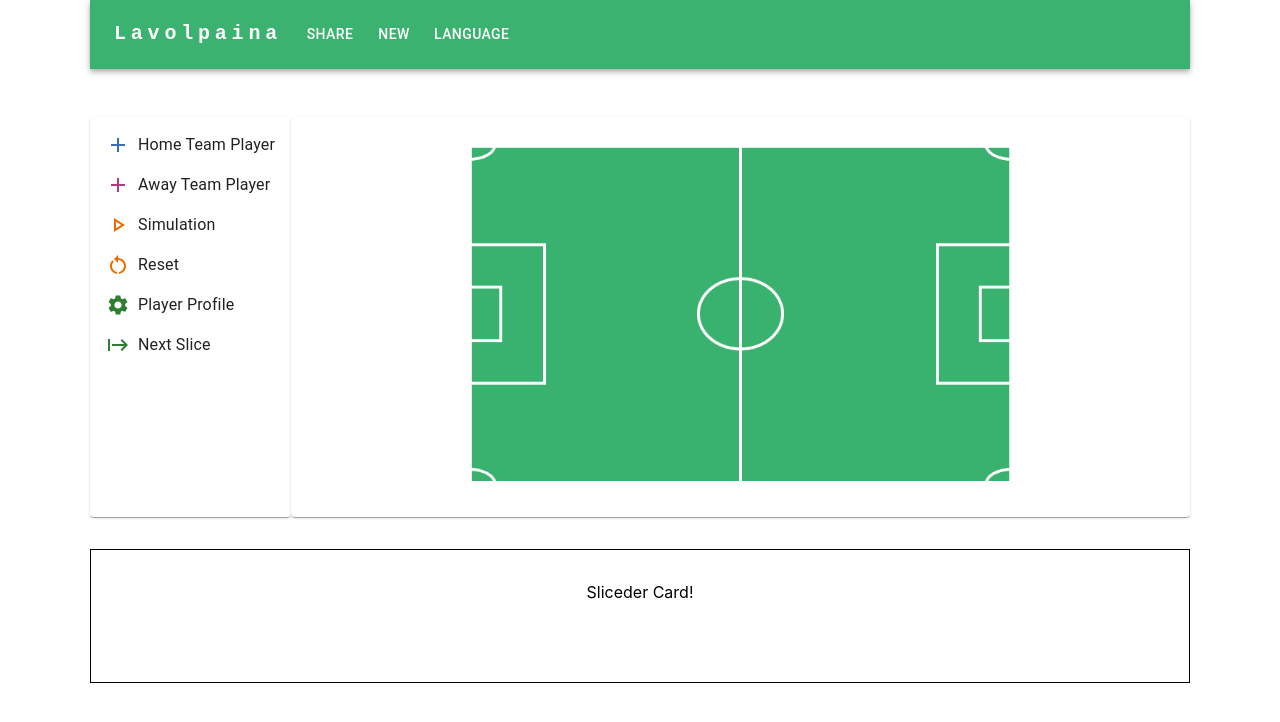
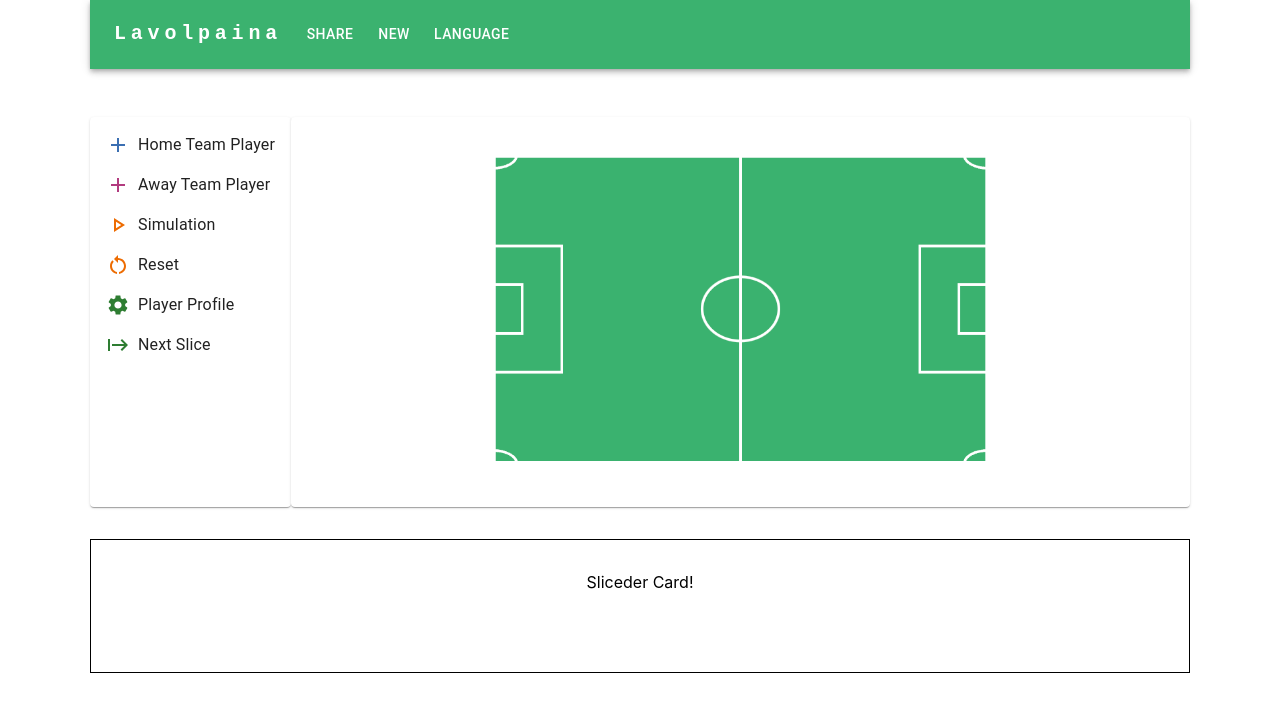
Before and after one commit to twovolanchi-lavolpiana/twovolanchi-front-app, a React (Create React App) app: page / in a window 1280 px wide. Shown: the top 722 px of the page. Built offline with nearby package versions, Linux system fonts and the light colour scheme.

Commit message:
이미지 참조로 그려지는거 진행 중

```diff
--- a/src/component/Board.tsx
+++ b/src/component/Board.tsx
@@ -10,6 +10,7 @@ import { useSelector } from 'react-redux';
 import { RootState } from '../store/Store';
 import { PlayerPositionEnum } from './PlayerPositionEnum';
 import { Card, CardContent, Grid, Stack } from '@mui/material';
+import { ScreenSizeProvider } from '../provider/ScreenSizeProvider';
 
 export const Board = () => {
     const [players, setPlayers] = useState<PlayerPosition[]>([]);
@@ -45,6 +46,7 @@ export const Board = () => {
         console.log(selectedPlayer)
     }, [selectedPlayer]);
 
+
     return (
         <DndProvider backend={HTML5Backend}>
             <div className='board-parent'>
@@ -57,7 +59,9 @@ export const Board = () => {
                     </CardContent>
                 </Card>
                 <Card className="board-container">
-                    <Ground players={players} movePlayer={movePlayer} />
+                    <ScreenSizeProvider>
+                        <Ground players={players} movePlayer={movePlayer} />
+                    </ScreenSizeProvider>
                 </Card>
             </div>
             <div className='simulation-card' style={{ border: '1px solid black' }}>
--- a/src/component/DraggablePlayer.tsx
+++ b/src/component/DraggablePlayer.tsx
@@ -1,4 +1,4 @@
-import React, { useEffect, useState } from 'react';
+import React, { useCallback, useEffect, useState } from 'react';
 import { useDrag } from "react-dnd";
 import { ItemTypes } from "./ItemTypes";
 import CircleIcon from '@mui/icons-material/Circle';
@@ -19,11 +19,12 @@ type PlayerProps = {
     team: 'home' | 'away',
     left: number,
     top: number,
+    imgRef: React.RefObject<HTMLImageElement>,
     position: PlayerPositionEnum,
     onClick: (event: React.MouseEvent<HTMLElement>, player: PlayerPosition) => void;
 }
 
-export const DraggablePlayer: React.FC<PlayerProps> = ({ id, team, backNumber, left, top, position, onClick }) => {
+export const DraggablePlayer: React.FC<PlayerProps> = ({ id, team, backNumber, left, top, imgRef, position, onClick }) => {
     const dispatch = useDispatch();
     const selectedPlayer = useSelector((state: RootState) => state.player.selectedPlayer);
     const possibleMoveState = useSelector((state: RootState) => state.possibleMove);
@@ -41,12 +42,12 @@ export const DraggablePlayer: React.FC<PlayerProps> = ({ id, team, backNumber, l
         type: ItemTypes.PLAYER,
         item: () => {
             handlePlayerMoveNotPossible()
-            return { id, left, top, team, position };
+            return { id, backNumber, left, top, team, position };
         },
         collect: (monitor) => ({
             isDragging: !!monitor.isDragging(),
         }),
-    }), [id, left, top, team, position]);
+    }), [id, backNumber, left, top, team, position]);
 
     const handleClick = (event: React.MouseEvent<HTMLElement>) => {
         handlePlayerMoveNotPossible()
@@ -112,8 +113,31 @@ export const DraggablePlayer: React.FC<PlayerProps> = ({ id, team, backNumber, l
         }
     }
 
+    const getPlayerStyle = useCallback((leftPercent: number, topPercent: number) => {
+        if (!imgRef.current) return { left: 0, top: 0 };
+        const rect = imgRef.current.getBoundingClientRect();
+        const left = (leftPercent / 100) * rect.width;
+        const top = (topPercent / 100) * rect.height;
+
+        const defaultLeft = rect.x;
+        const defaultTop = rect.y;
+
+        console.log("실제 퍼센트 left: ", leftPercent)
+        console.log("실제 퍼센트 top: ", topPercent)
+        console.log("실제 위치 left: ", defaultLeft + left)
+        console.log("실제 위치 top: ", defaultTop + top)
+
+        return {
+            left: `${defaultLeft + left}px`,
+            top: `${defaultTop + top}px`
+        };
+    }, [imgRef]);
+
+
     useEffect(() => {
     }, [possibleMoveState]);
+
+    const playerStyle = getPlayerStyle(left, top);
 
     return (
         <div
@@ -122,8 +146,8 @@ export const DraggablePlayer: React.FC<PlayerProps> = ({ id, team, backNumber, l
             onDoubleClick={handleDoubleClick}
             style={{
                 position: 'absolute',
-                left: `${left}px`,
-                top: `${top}px`,
+                left: `${playerStyle.left}`,
+                top: `${playerStyle.top}`,
                 transform: 'translate(-50%, -50%)',
                 cursor: 'move',
                 opacity: isDragging ? 0.5 : 1,
@@ -216,16 +240,19 @@ export const DraggablePlayer: React.FC<PlayerProps> = ({ id, team, backNumber, l
                     <Button
                         sx={{
                             marginTop: 2, // 버튼과 다른 요소들 간의 간격
-                            color: renderSaveButtonInfo()
+                            color: 'white', // 텍스트 색상
+                            backgroundColor: renderSaveButtonInfo(), // 배경 색상
+                            '&:hover': {
+                                backgroundColor: 'darken(renderSaveButtonInfo(), 0.2)', // 호버 시 배경 색상
+                            },
                         }}
                         variant="contained"
-                    onClick={handlePlayerProfileUpdate}
+                        onClick={handlePlayerProfileUpdate}
                     >
-                    Save
-                </Button>
-            </Box>
-        </Modal>
-
+                        Save
+                    </Button>
+                </Box>
+            </Modal>
         </div >
     );
 }
--- a/src/component/Ground.tsx
+++ b/src/component/Ground.tsx
@@ -1,7 +1,7 @@
 import { Box } from '@mui/material';
 import boardImage from '../image/board5.png'
 import { PlayerPosition } from './PlayerPosition';
-import { useEffect, useRef, useState } from 'react';
+import { useCallback, useEffect, useRef, useState } from 'react';
 import { useDrop } from 'react-dnd';
 import { ItemTypes } from './ItemTypes';
 import { DraggablePlayer } from './DraggablePlayer';
@@ -9,7 +9,7 @@ import { useDispatch, useSelector } from 'react-redux';
 import { selectPlayer } from '../store/PlayerSlice';
 import { RootState } from '../store/Store';
 import { setPlayerMovingSequences } from '../store/SequenceSlice';
-import SoccerField from './SoccerField';
+import { useScreenSize } from '../provider/ScreenSizeProvider';
 
 interface GroundProps {
     players: PlayerPosition[];
@@ -23,16 +23,28 @@ export const Ground: React.FC<GroundProps> = ({ players, movePlayer }) => {
     const sequences = useSelector((state: RootState) => state.sequences)
     const simulationOnState = useSelector((state: RootState) => state.simulationOn)
     const dispatch = useDispatch()
+    const { updateScreenSize } = useScreenSize();
 
     const [, drop] = useDrop({
         accept: ItemTypes.PLAYER,
         drop: (item: PlayerPosition, monitor) => {
+            if (!imgRef.current) return;
+
             const delta = monitor.getDifferenceFromInitialOffset() as { x: number, y: number };
-            const left = Math.round(item.left + delta.x);
-            const top = Math.round(item.top + delta.y);
+            const rect = imgRef.current.getBoundingClientRect();
+
+            const realLeft = (item.left / 100) * rect.width;
+            const realTop = (item.top / 100) * rect.height;
+
+            const left = Math.round(((realLeft + delta.x) / rect.width) * 100);
+            const top = Math.round(((realTop + delta.y) / rect.height) * 100);
+
+            console.log("drop! % = [", left, top, "]")
+
             movePlayer(item.id, left, top);
             dispatch(selectPlayer({ id: item.id, backNumber: item.backNumber, team: item.team, left, top, position: item.position }));
             dispatch(setPlayerMovingSequences({ id: item.id, left, top, team: item.team, isFirst: true }));
+            console.log("drag finish!")
         },
     });
 
@@ -43,10 +55,15 @@ export const Ground: React.FC<GroundProps> = ({ players, movePlayer }) => {
     const handleClick = (event: React.MouseEvent<HTMLDivElement>) => {
         if (!imgRef.current || !possibleMoveState || !possibleMoveState.isPossible || !selectedPlayer) return;
 
+        console.log("real event = ", event.clientX, event.clientY);
+
         const rect = imgRef.current.getBoundingClientRect();
-        const clickedLeft = event.clientX - rect.left
-        const clickedTop = event.clientY - rect.top;
+
+        const clickedLeft = ((event.clientX - rect.left) / rect.width) * 100;
+        const clickedTop = ((event.clientY - rect.top) / rect.height) * 100;
         const { id, left, top, team } = selectedPlayer;
+
+        console.log("clicked % = [", clickedLeft, clickedTop, "]")
 
         dispatch(setPlayerMovingSequences({ id, left: clickedLeft, top: clickedTop, team: team, isFirst: false }));
     }
@@ -54,7 +71,7 @@ export const Ground: React.FC<GroundProps> = ({ players, movePlayer }) => {
     useEffect(() => {
         if (imgRef.current) {
             const rect = imgRef.current.getBoundingClientRect();
-            console.log(rect);
+            console.log("rect = ", rect);
         }
     }, [imgRef]);
 
@@ -70,30 +87,40 @@ export const Ground: React.FC<GroundProps> = ({ players, movePlayer }) => {
     useEffect(() => {
     }, [simulationOnState])
 
+    useEffect(() => {
+        updateScreenSize();
+    }, [updateScreenSize]);
+
+
+    const getLeftLocation = (left: number, top: number) => {
+        if (!imgRef.current) return { x: 0, y: 0 }
+        const rect = imgRef.current.getBoundingClientRect();
+        const realLeft = (left / 100) * rect.width;
+        const realTop = (top / 100) * rect.height;
+
+        const defaultLeft = rect.x;
+        const defaultTop = rect.y;
+
+        console.log("move 실제 값: ", defaultLeft + realLeft, defaultTop + realTop)
+        console.log("seqeunces", sequences.sequences)
+
+        return {
+            x: defaultLeft + realLeft,
+            y: defaultTop + realTop,
+        }
+    }
+
     return (
         <Box
+            sx={{ display: 'flex', justifyContent: 'center', alignItems: 'center', padding: 5 }}
+        >
+            <div style={{ width: '60%', height: '30%', justifyContent: 'center', alignItems: 'center' }}
                 ref={drop}
                 onClick={handleClick}
-            sx={{ display: 'flex', justifyContent: 'center', alignItems: 'center'}}
             >
-            {/* <SoccerField/> */}
-            <div style={{ width: '60%', height: '30%', padding: 30, justifyContent: 'center', alignItems: 'center' }}>
-                <img ref={imgRef} src={boardImage} alt="board" style={{  maxWidth: '100%', maxHeight: '100%' }} />
-            </div>
-
-            {players.map((player) => (
-                <DraggablePlayer
-                    key={player.id}
-                    id={player.id}
-                    backNumber={player.backNumber}
-                    team={player.team}
-                    left={player.left}
-                    top={player.top}
-                    position={player.position}
-                    onClick={handlePlayerClick} />
-            ))}
+                <img ref={imgRef} src={boardImage} alt="board" style={{ maxWidth: '100%', maxHeight: '100%' }} />
                 {
-                !simulationOnState.isSimulationOn && <svg style={{ position: "absolute", top: 0, left: 0, width: "100%", height: "100%", pointerEvents: "none", zIndex: 50 }}>
+                    !simulationOnState.isSimulationOn && <svg style={{ position: "absolute", top: 0, left: 0, width: "100%", height: "100%", pointerEvents: "none", zIndex: 200 }}>
                         <defs>
                             <marker
                                 id="arrow-home"
@@ -123,25 +150,42 @@ export const Ground: React.FC<GroundProps> = ({ players, movePlayer }) => {
 
                         {sequences.sequences.map(sequence => (
                             sequence.moves.map((move) => (
-                            move.sequence.map((location, index) => (
-                                index !== 0 && (
+                                move.sequence.map((location, index) => {
+                                    if (index === 0) return null;
+                                    const { x: x1, y: y1 } = getLeftLocation(move.sequence[index - 1].left, move.sequence[index - 1].top);
+                                    const { x: x2, y: y2 } = getLeftLocation(location.left, location.top);
+
+                                    console.log("x1, x2, y1, y2", x1, x2, y1, y2);
                                     <line
                                         key={`${move.id}-${index}`}
-                                        x1={move.sequence[index - 1].left}
-                                        y1={move.sequence[index - 1].top}
-                                        x2={location.left}
-                                        y2={location.top}
+                                        x1={x1}
+                                        y1={y1}
+                                        x2={x2}
+                                        y2={y2}
                                         stroke={location.team}
                                         strokeWidth="5"
                                         strokeOpacity={0.7}
                                         markerEnd={location.team === 'home' ? 'url(#arrow-home)' : 'url(#arrow-away)'}
                                     />
-                                )
-                            ))
+                                })
                             ))
                         ))}
                     </svg>
                 }
+            </div>
+
+            {players.map((player) => (
+                <DraggablePlayer
+                    key={player.id}
+                    id={player.id}
+                    backNumber={player.backNumber}
+                    team={player.team}
+                    left={player.left}
+                    top={player.top}
+                    imgRef={imgRef}
+                    position={player.position}
+                    onClick={handlePlayerClick} />
+            ))}
         </Box>
     );
 };
--- /dev/null
+++ b/src/provider/ScreenSizeProvider.tsx
@@ -0,0 +1,52 @@
+import React, { createContext, ReactNode, useCallback, useEffect, useState } from "react";
+
+interface ScreenSizeContextProps {
+    vh: number;
+    vw: number;
+    updateScreenSize: () => void;
+}
+
+const ScreenSizeContext = createContext<ScreenSizeContextProps | undefined>(undefined);
+
+interface ScreenSizeProviderProps {
+    children: ReactNode;
+}
+
+export const ScreenSizeProvider: React.FC<ScreenSizeProviderProps> = ({ children }) => {
+    const [vh, setVh] = useState(window.innerHeight * 0.01);
+    const [vw, setVw] = useState(window.innerWidth * 0.01);
+
+    const updateScreenSize = useCallback(() => {
+        setVh(window.innerHeight * 0.01);
+        setVw(window.innerWidth * 0.01);
+        document.documentElement.style.setProperty('--vh', `${window.innerHeight * 0.01}px`);
+        document.documentElement.style.setProperty('--vw', `${window.innerWidth * 0.01}px`);
+        console.log("resize!!!");
+    }, []);
+
+    useEffect(() => {
+        window.addEventListener('resize', updateScreenSize);
+        console.log("resize!!!")
+        return () => {
+            window.removeEventListener('resize', updateScreenSize);
+        };
+    }, []);
+
+    useEffect(() => {
+        updateScreenSize();
+    }, [updateScreenSize]);
+
+    return (
+        <ScreenSizeContext.Provider value={{ vh, vw, updateScreenSize }}>
+            {children}
+        </ScreenSizeContext.Provider>
+    );
+}
+
+export const useScreenSize = () => {
+    const context = React.useContext(ScreenSizeContext);
+    if (!context) {
+        throw new Error('useScreenSize must be used within a ScreenSizeProvider');
+    }
+    return context;
+};
```
Also changed, not shown: src/component/PlayerPlus.tsx (+5 -5 lines). Lines whose indentation alone changed are shown as unchanged.
